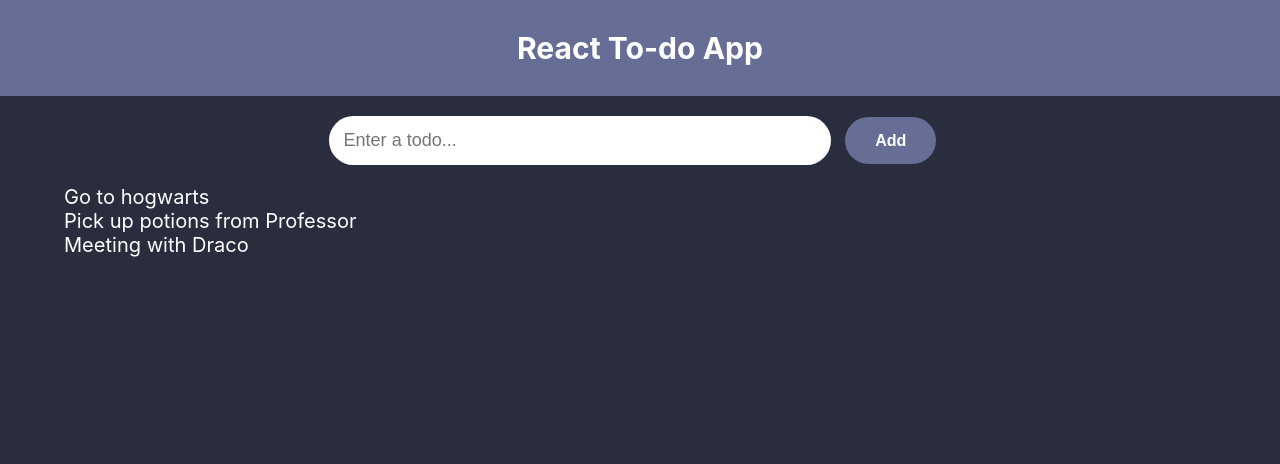
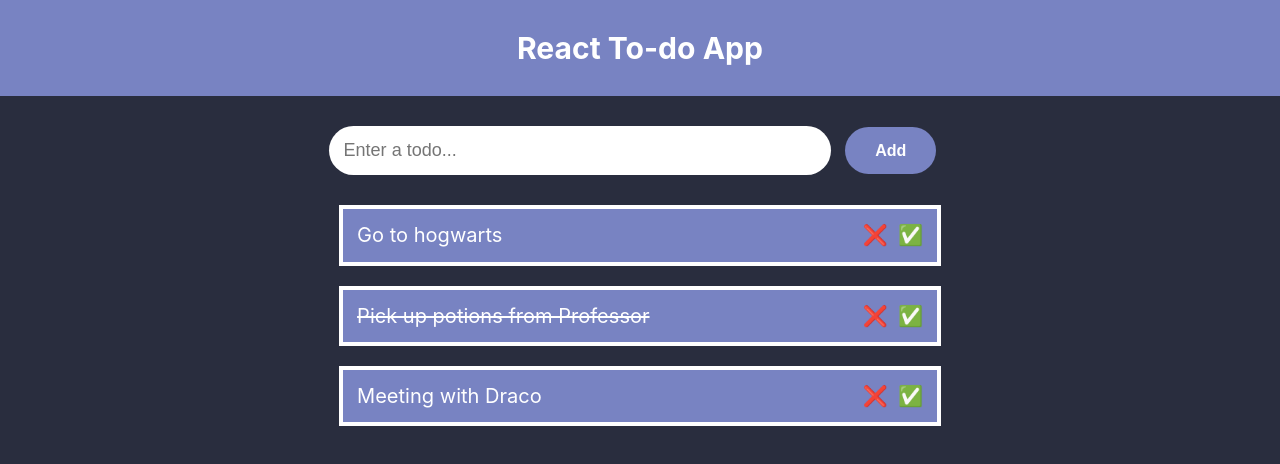
Before and after one commit to fabcodingzest/React-Todo-App, a React (Create React App) app: page / in a window 1280 px wide. Shown: the top 464 px of the page. Built offline with nearby package versions, Linux system fonts and the light colour scheme.

Commit message:
Add, Complete & Dlt functionality added in todo

```diff
--- a/package.json
+++ b/package.json
@@ -9,6 +9,7 @@
     "react": "^16.13.1",
     "react-dom": "^16.13.1",
     "react-scripts": "3.4.1",
+    "react-transition-group": "^4.4.1",
     "react-uuid": "^1.0.2"
   },
   "scripts": {
--- a/src/App.css
+++ b/src/App.css
@@ -1,5 +1,5 @@
 .heading {
-  background: #676E95;
+  background: #7883c2;
   padding: 3rem;
   font-size: 3rem;
   color: #fff;
--- a/src/App.js
+++ b/src/App.js
@@ -5,15 +5,15 @@ import TodoList from './components/TodoList'
 import './App.css';
 
 let todoObj = [{ task: "Go to hogwarts", id: uuid(), completed: false },
-  { task: "Pick up potions from Professor", id: uuid(), completed: false },
+  { task: "Pick up potions from Professor", id: uuid(), completed: true },
   {task: "Meeting with Draco", id: uuid(), completed: false}]
 
 function App () {
   const [todos, setTodos] = useState(JSON.parse(localStorage.getItem('todos')) || todoObj)
 
   useEffect(() => {
-    JSON.parse(localStorage.getItem('todos'))
-  }, [])
+    localStorage.setItem('todos', JSON.stringify(todos))
+  }, [todos])
   return (
     <>
       <h1 className="heading">React To-do App</h1>
--- a/src/components/AddTodo.js
+++ b/src/components/AddTodo.js
@@ -7,8 +7,7 @@ export default function AddTodo ({ todos, setTodos }) {
   const handleSubmit = (e) => {
     e.preventDefault();
     if (e.target.children[0].value.length > 0) {
-      setTodos([...todos, { task: e.target.children[0].value, id: uuid(), completed: false }])
-      localStorage.setItem('todos', JSON.stringify(todos))
+      setTodos([{ task: e.target.children[0].value, id: uuid(), completed: false }, ...todos]);
       e.target.reset();
     }
   }
--- a/src/components/Todo.js
+++ b/src/components/Todo.js
@@ -1,9 +1,35 @@
 import React from 'react'
 import '../styles/Todo.css'
-export default function Todo({todo}) {
+
+
+export default function Todo ({ todo,todos, setTodos }) {
+  const handleDeleteTask = (e) => {
+    e.preventDefault();
+    const currentTodo = e.target.parentNode.parentNode;
+    currentTodo.classList.add('removed-item')
+    const newList = todos.filter(item => item.id !== todo.id);
+    setTodos(newList);
+  }
+  const handleCompleteTask = (e) => {
+    e.preventDefault();
+    const newList = todos.filter(item => {
+      if (item.id === todo.id) {
+        item.completed = !todo.completed;
+      }
+      return item;
+    })
+    setTodos(newList)
+  }
+
   return (
     <div className="todo">
-      {todo.task}
+      <p style={{ textDecoration: `${todo.completed ? 'line-through' : ''}` }}>
+        {todo.task}
+      </p>
+      <div className="actions">
+        <span onClick={handleDeleteTask} role="img" aria-label="delete-button">❌</span>
+        <span onClick={handleCompleteTask} role="img" aria-label="complete-button">✅</span>
+      </div>
     </div>
   )
 }
--- a/src/components/TodoList.js
+++ b/src/components/TodoList.js
@@ -1,12 +1,17 @@
 import React from 'react'
+import {CSSTransition, TransitionGroup,} from 'react-transition-group';
 import Todo from './Todo'
 import '../styles/TodoList.css'
+
 export default function TodoList({todos, setTodos}) {
   return (
-    <div className="TodoList">
-      {todos.map(todo => {
-        return <Todo key={todo.id} todo={todo} />
-      })}
-    </div>
+      <TransitionGroup className="TodoList">
+      {todos.map(todo => (
+        <CSSTransition key={todo.id} timeout={500} classNames="todo">
+        <Todo todo={todo} setTodos={setTodos} todos={todos} />
+        </CSSTransition>
+        )
+      )}
+      </TransitionGroup>
   )
 }
--- a/src/styles/AddTodo.css
+++ b/src/styles/AddTodo.css
@@ -1,6 +1,6 @@
 .AddTodo {
   width: 100vw;
-  padding: 2rem;
+  padding: 3rem 2rem;
   display: flex;
   flex-direction: column;
   justify-content: center;
@@ -25,9 +25,16 @@
   font-size: 1.6rem;
   font-weight: bolder;
   outline: none;
-  background: #676E95;
+  background: #7883c2;
   color: #fff;
   margin-top: 1rem;
+  transition: .2s all ease-out;
+}
+
+.button:hover,
+.button:active {
+  background: #9da7dd;
+  transform: scale(1.05);
 }
 
 @media only screen and (min-width:45rem) {
--- a/src/styles/Todo.css
+++ b/src/styles/Todo.css
@@ -0,0 +1,20 @@
+.todo {
+  width: 100%;
+  background: #7883c2;
+  margin-bottom: 2rem;
+  padding: 1.4rem;
+  display: flex;
+  justify-content: space-between;
+  align-items: center;
+  border: 0.4rem solid #fff;
+}
+
+.actions {
+  width: 6rem;
+  display: flex;
+  justify-content: space-between;
+}
+
+.actions span {
+  cursor: pointer;
+}
--- a/src/styles/TodoList.css
+++ b/src/styles/TodoList.css
@@ -7,5 +7,44 @@
   color: #fff;
   font-size: 2rem;
   width: 90%;
+  max-width: 60rem;
   margin: 0 auto;
 }
+
+.todo-enter {
+  opacity: 0;
+  animation: new-item-animation .3s linear forwards;
+}
+.todo-enter-active {
+  opacity: 1;
+  transition: opacity 500ms ease-in;
+}
+.todo-exit {
+  opacity: 1;
+  animation: removed-item-animation 1s cubic-bezier(0.55, -0.04, 0.91, 0.94) forwards;
+  /*transform origin is moved to the bottom left corner*/
+  transform-origin: 0% 100%;
+}
+.todo-exit-active {
+  opacity: 0;
+  transition: opacity 500ms ease-in;
+}
+@keyframes new-item-animation {
+  from {
+    transform: scale(0);
+    opacity: 0;
+    background: #5470b0;
+  }
+}
+
+@keyframes removed-item-animation {
+  0% {
+      opacity: 1;
+      transform: rotateZ(0);
+}
+
+  100% {
+      opacity: 0;
+      transform: translateY(600px) rotateZ(90deg);
+  }
+}
```
Also changed, not shown: 1 other file (tests, documents, lock files or other folders).
